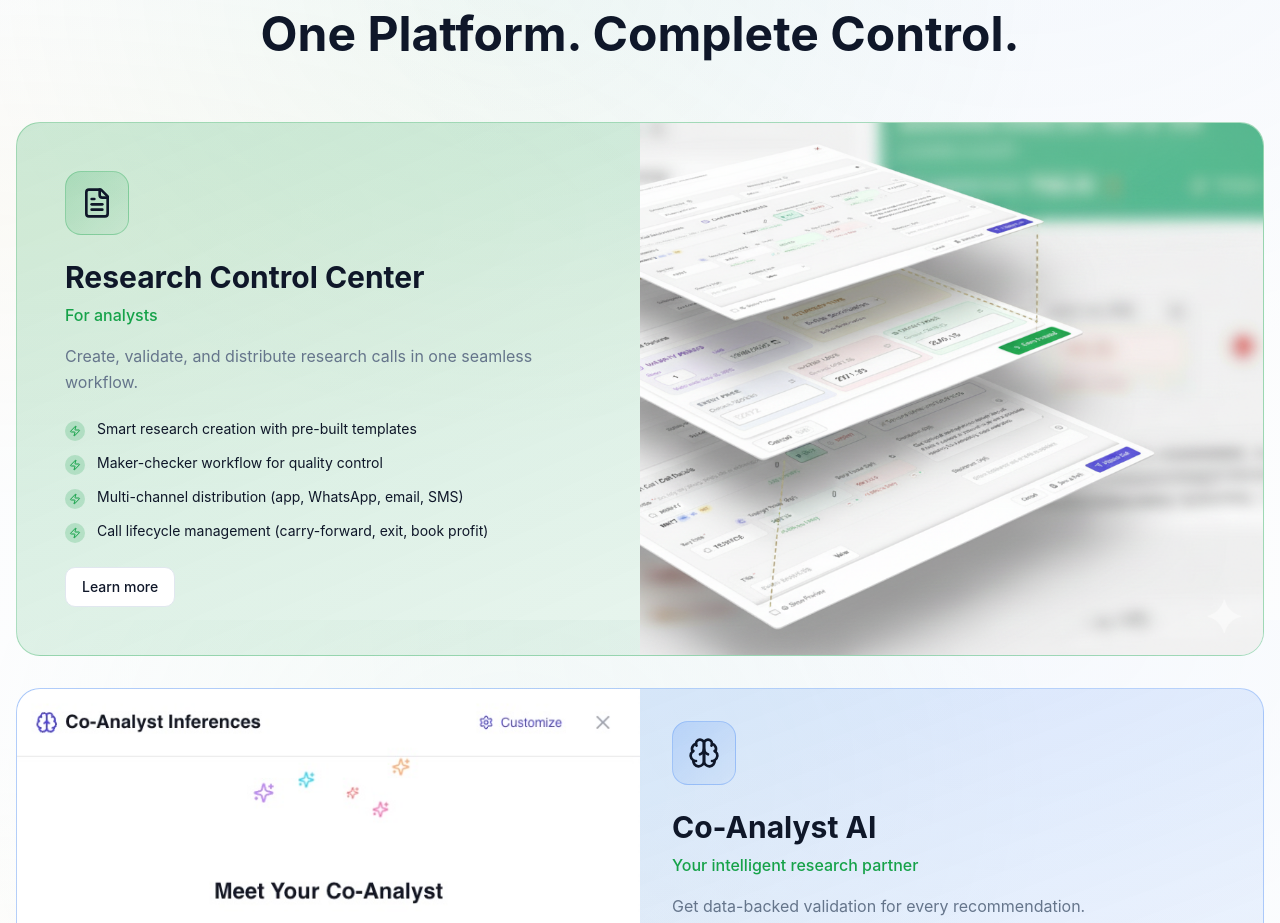
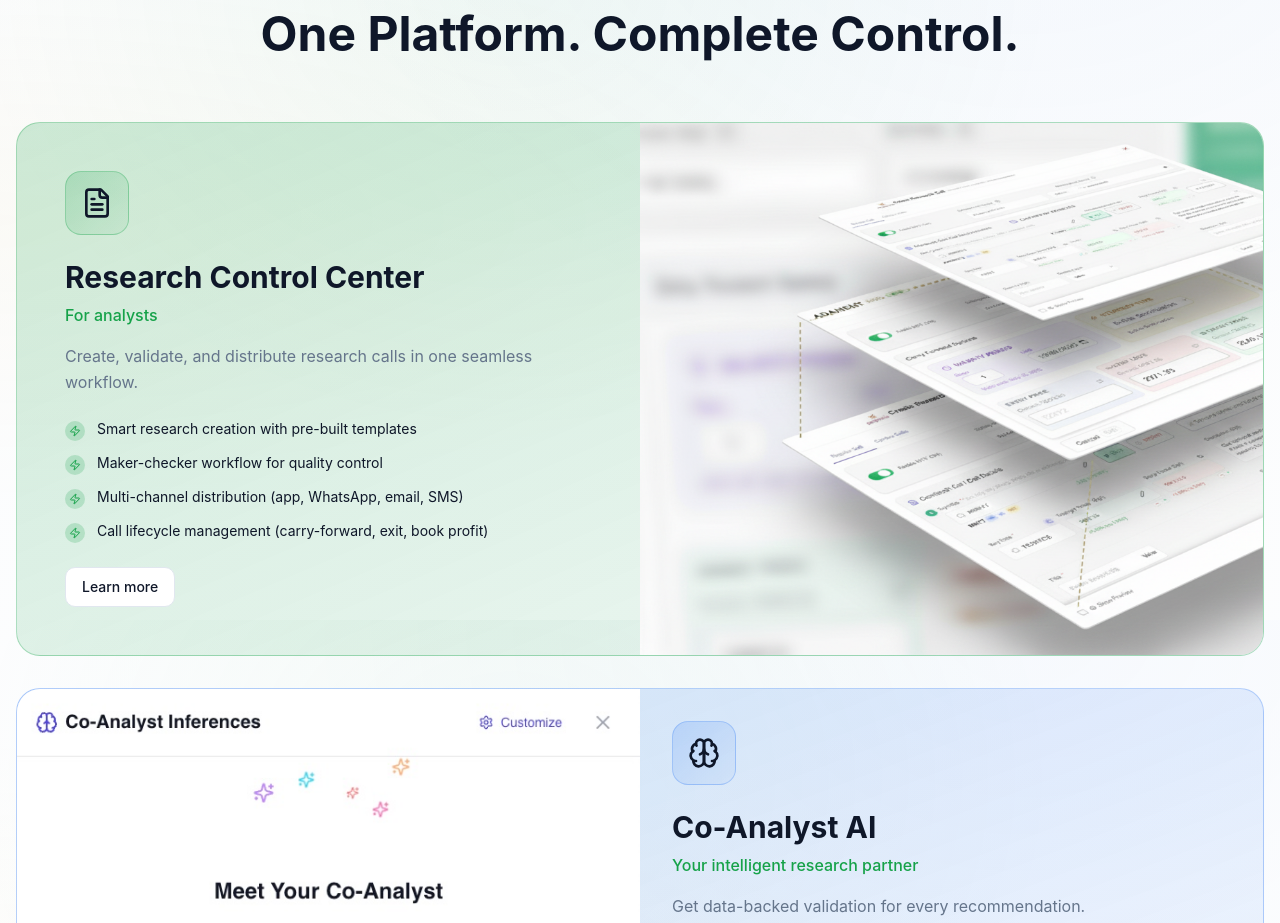
Before and after one commit to Raghavan1277/wisebypragmatic, a React (Vite) app: page / in a window 1280 px wide. Shown: the part 1780-2703 px from the top of the page. Built offline with nearby package versions, Linux system fonts and the light colour scheme; the HTML template or start-up script is replaced by a standard one.

Commit message:
Fix Research Control Center background

```diff
--- a/src/components/ProductSuite.tsx
+++ b/src/components/ProductSuite.tsx
@@ -157,7 +157,7 @@ export const ProductSuite = () => {
                       {product.image ? (
                         <div
                           className={`absolute inset-0 bg-cover ${
-                            product.title === "Research Control Center" ? "bg-right-top" :
+                            product.title === "Research Control Center" ? "bg-left-top" :
                             product.title === "Advanced Analytics" ? "bg-left-top" :
                             "bg-top"
                           }`}
```
